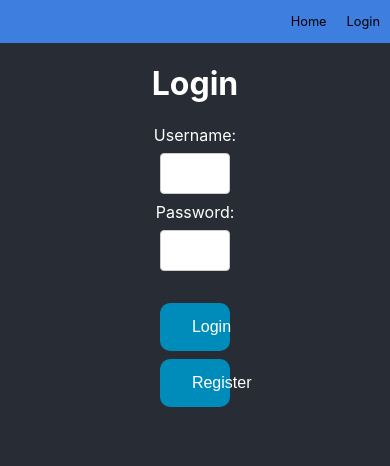
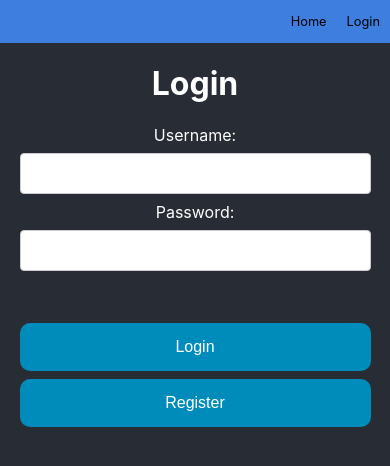
Before and after one commit to Vikkear/SelfImprovementWebApplication, a React (Create React App) app in the folder src/client/: page /login in a window 390 px wide. Shown: the top 466 px of the page. Built offline with nearby package versions, Linux system fonts and the light colour scheme.

Commit message:
responsive

```diff
--- a/src/client/src/components/login.js
+++ b/src/client/src/components/login.js
@@ -61,6 +61,7 @@ const Login = () => {
     <div className="loginpage">
       <h1>Login</h1>
       <form>
+        <div className="fields">
           <label>Username: </label> <br />
           <input
             type="text"
@@ -72,12 +73,13 @@ const Login = () => {
             type="password"
             onChange={(e) => setPassword(e.target.value)}
           ></input>{" "}
+        </div>
         <br /> <br />
-        <Button variant="primary" onClick={loginPressed}>
+        <Button className="button" variant="primary" onClick={loginPressed}>
           Login
         </Button>{" "}
         <br />
-        <Button variant="primary" onClick={registerPressed}>
+        <Button className="button" variant="primary" onClick={registerPressed}>
           Register
         </Button>
       </form>
--- a/src/client/src/components/style/login.css
+++ b/src/client/src/components/style/login.css
@@ -1,6 +1,9 @@
-input[type="text"],
-select {
-  width: 18%;
+:root {
+  --input-width: 25%;
+}
+
+.fields input[type="text"] {
+  width: var(--input-width);
   padding: 12px 20px;
   margin: 8px 0;
   display: inline-block;
@@ -9,9 +12,8 @@ select {
   box-sizing: border-box;
 }
 
-input[type="password"],
-select {
-  width: 18%;
+.fields input[type="password"] {
+  width: var(--input-width);
   padding: 12px 20px;
   margin: 8px 0;
   display: inline-block;
@@ -20,8 +22,8 @@ select {
   box-sizing: border-box;
 }
 
-button {
-  background-color: #008cba; /* Green */
+.button {
+  background-color: #008cba;
   border: none;
   color: white;
   padding: 15px 32px;
@@ -31,10 +33,24 @@ button {
   font-size: 16px;
   margin: 4px 2px;
   cursor: pointer;
-  width: 18%;
+  width: var(--input-width);
   border-radius: 10px;
 }
 
 .errormessage {
   color: red;
 }
+
+@media only screen and (max-width: 900px) {
+  .fields input[type="text"] {
+    width: 90%;
+  }
+
+  .fields input[type="password"] {
+    width: 90%;
+  }
+
+  .button {
+    width: 90%;
+  }
+}
--- a/src/client/src/components/style/tracker.css
+++ b/src/client/src/components/style/tracker.css
@@ -2,8 +2,7 @@ input[type="text"].standardInput {
   background-color: white;
 }
 
-input[type="text"],
-select {
+input[type="text"].standardInput {
   width: 18%;
   padding: 12px 20px;
   margin: 8px 0;
```
Also changed, not shown: src/client/public/manifest.json. Lines whose indentation alone changed are shown as unchanged.
